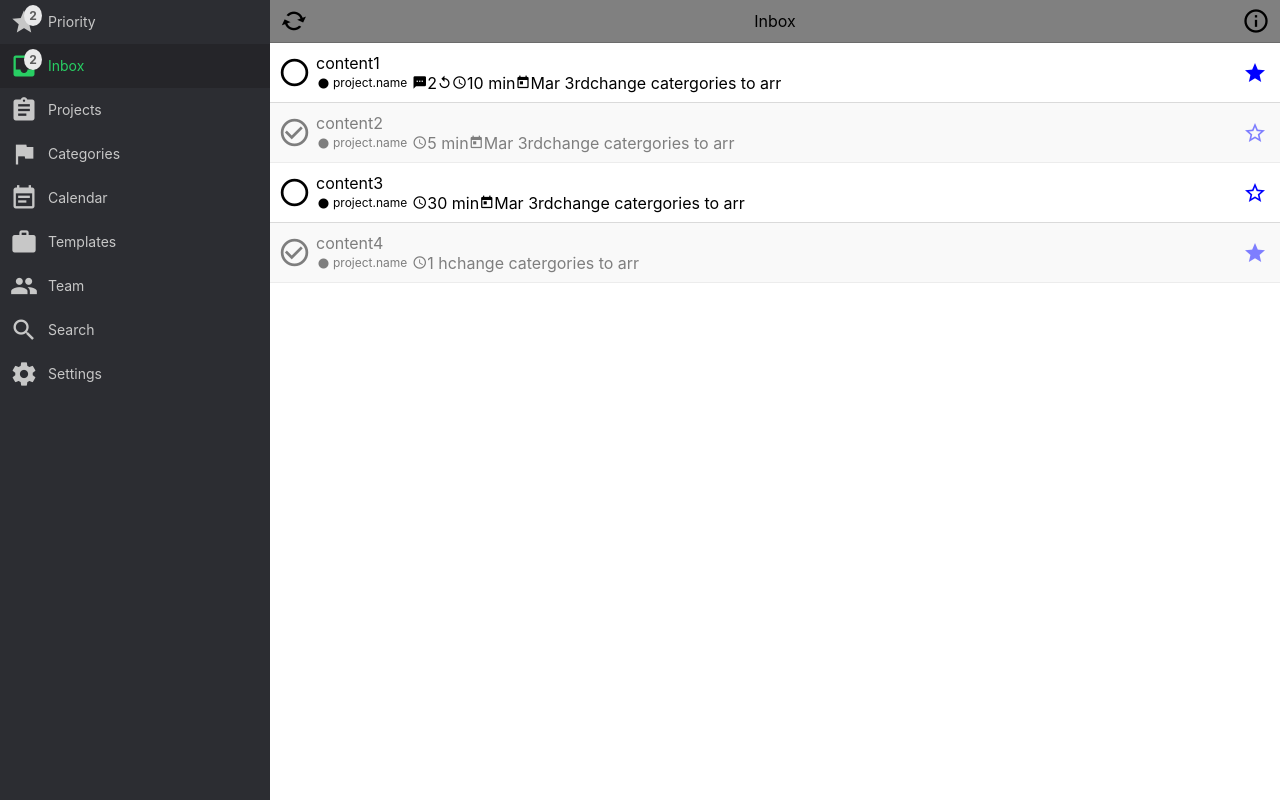
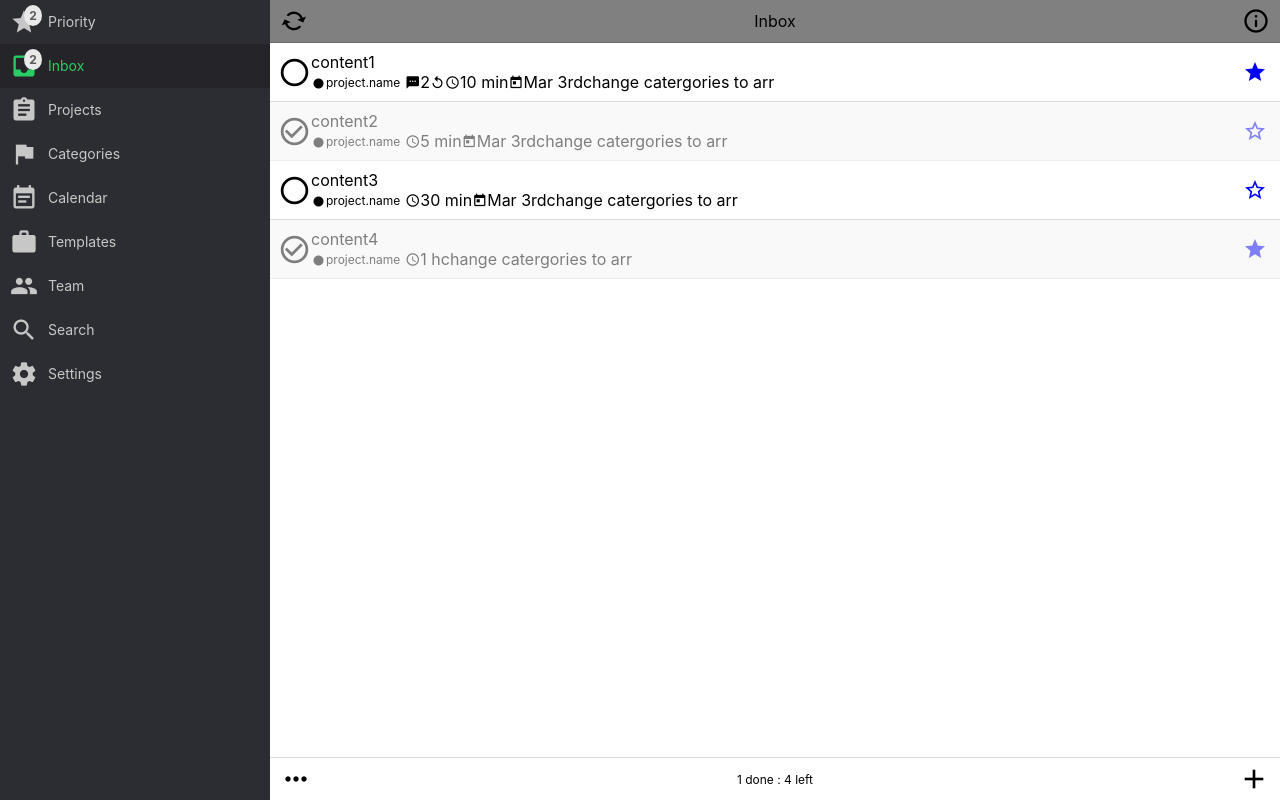
Before and after one commit to rafalrybicki/nozbe, a React (Create React App) app: page /inbox in a window 1280 px wide. Built offline with nearby package versions, Linux system fonts and the light colour scheme.

Commit message:
Add StatusBar

```diff
--- a/src/App.css
+++ b/src/App.css
@@ -15,7 +15,7 @@
 
 .yield {
   box-sizing: border-box;
-  height: calc(100% - 43px);
+  height: 100%;
   overflow-y: auto;
 }
 
--- /dev/null
+++ b/src/components/StatusBar.css
@@ -0,0 +1,17 @@
+.status-bar {
+  padding: 10px;
+  position: absolute;
+  bottom: 0;
+  z-index: 100;
+  display: flex;
+  width: 100%;
+  justify-content: space-between;
+  align-items: center;
+  border-top: 1px solid #dadada;
+  height: 43px;
+  font-size: 12px;
+}
+
+.status-bar .material-icons {
+  font-size: 32px;
+}
--- /dev/null
+++ b/src/components/StatusBar.js
@@ -0,0 +1,15 @@
+import React from 'react';
+import './StatusBar.css'
+import Icon from '@material-ui/core/Icon';
+
+function StatusBar({done, left}) {
+  return (
+    <div className="status-bar">
+      <Icon>more_horiz</Icon>
+      {`${done} done  :  ${left} left`}
+      <Icon>add</Icon>
+    </div>
+  );
+}
+
+export default StatusBar;
--- /dev/null
+++ b/src/components/Tasks.css
@@ -0,0 +1,4 @@
+.tasks {
+  height: 100%;
+  position: relative;
+}
--- a/src/components/Tasks.js
+++ b/src/components/Tasks.js
@@ -1,8 +1,10 @@
 import React, { Component } from 'react';
 import { connect } from 'react-redux';
 import Toolbar from './Toolbar'
+import StatusBar from './StatusBar'
 import Task from './Task'
 import { togglePriority, toggleCompletion } from '../redux/actions'
+import './Tasks.css'
 
 function mapStateToProps(state) {
   return {
@@ -25,7 +27,7 @@ function mapDispatchToProps(dispatch) {
 class Tasks extends Component {
   render() {
     return (
-      <div>
+      <div className="tasks">
         <Toolbar title={this.props.match.path} />
         {this.props.tasks.map(task => (
           <Task
@@ -35,7 +37,7 @@ class Tasks extends Component {
             toggleCompletion={() => this.props.toggleCompletion(task.id)}
           />
         ))}
-
+        <StatusBar done={1} left={4} />
       </div>
     );
   }
--- a/src/index.css
+++ b/src/index.css
@@ -11,3 +11,7 @@ code {
   font-family: source-code-pro, Menlo, Monaco, Consolas, 'Courier New',
     monospace;
 }
+
+.yield * {
+  box-sizing: border-box;
+}
```
